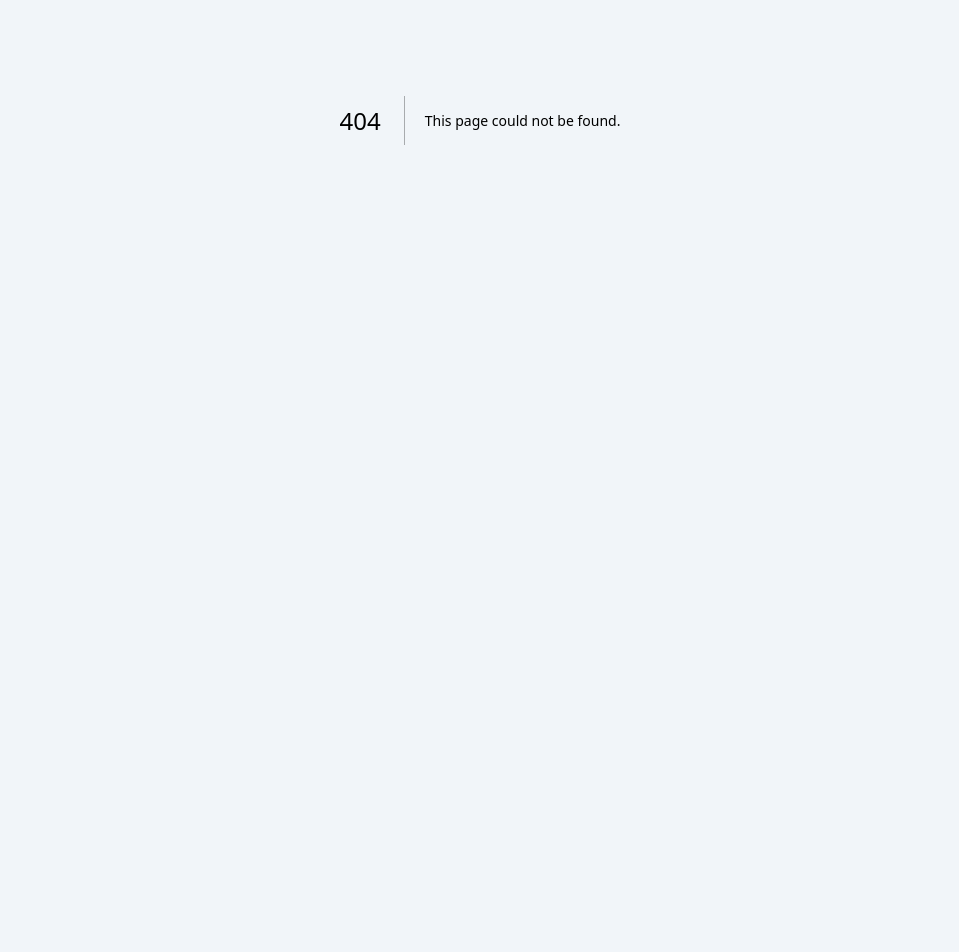
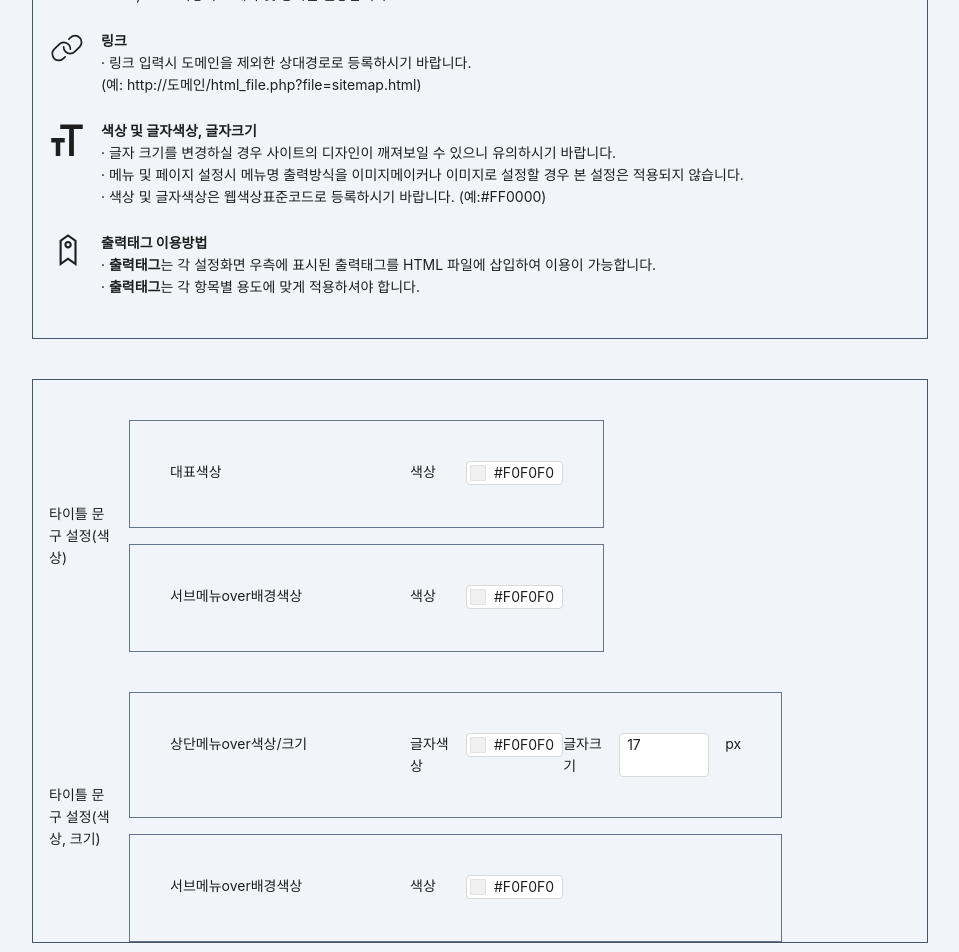
Before and after one commit to rladudgh321/work, a Next.js app in the folder front/: page /admin/design-setting/pc/up_banner in a window 1280 px wide. Before the commit this address had no page. Shown: the part 280-1232 px from the top of the page, without its empty margins (160-1119 px from the left). Before the commit the page ends 800 px from the top, so only its background shows below. Built offline with nearby package versions, Linux system fonts and the light colour scheme.

Commit message:
디자인 하다 말음

```diff
--- /dev/null
+++ b/front/src/app/admin/design-setting/pc/up_banner/page.tsx
@@ -0,0 +1,139 @@
+"use client"
+
+import { Button, Form, InputNumber, Upload } from "antd";
+import { useForm } from 'react-hook-form';
+import { toast } from 'react-toastify';
+import { SlPicture } from "react-icons/sl";
+import { PiLinkLight } from "react-icons/pi";
+import { ImFontSize } from "react-icons/im";
+import { TfiTag } from "react-icons/tfi";
+import ColorPick from "@/components/Color_picker";
+import UploadComponent from "@/components/Upload";
+
+interface Inputs {
+  about_select_box?: boolean;
+  abuout_displayName?: string;
+  about_text?: string;
+}
+
+export default function MainBody() {
+  // eslint-disable-next-line react-hooks/rules-of-hooks
+  const { register, handleSubmit, watch, formState: { errors } } = useForm<Inputs>();
+  const InputNumberOnChange = (value: number) => {
+    console.log('changed', value);
+  };
+  return (
+    <Form onFinish={handleSubmit(async(data: any) => {
+      try {
+        console.log({ data });
+        toast.success('생성 성공')
+      } catch (err) {
+        console.error(err);
+        toast.error('데이터 저장 오류입니다. 다시 시도해주세요')
+      }
+    })}>
+      <div className="md:max-w-4xl mx-auto mt-10">
+        <fieldset className="border-slate-600 border-[1px] p-4" >
+          <legend className="text-center p-2">메인페이지 본문 영역 디자인</legend>
+          <div>
+            <ul>
+              <li className="flex gap-x-4 mb-6">
+                  <SlPicture className="text-4xl" />
+                <div>
+                  <div className="font-bold">이미지 등록시</div>
+                  <p>
+                  · 기본 등록된 이미지의 권장 이미지 사이즈로 등록하셔야 디자인 깨짐없이 이용이 가능합니다.<br />
+                  · 이미지 교체 외에 디자인을 수정 및 추가하고자 하실 경우 HTML 파일을 직접 수정하셔야 합니다.<br />
+                  · 모바일 이미지는 기존 이미지에서 2배 이상 큰 사이즈의 이미지로 등록하시길 권장합니다. <br />
+                  · JPG, PNG 확장자로 제작 및 등록을 권장합니다.
+                  </p>
+                </div>
+              </li>
+              <li className="flex gap-x-4 mb-6">
+                  <PiLinkLight className="text-4xl" />
+                <div>
+                  <div className="font-bold">링크</div>
+                  <p>
+                  · 링크 입력시 도메인을 제외한 상대경로로 등록하시기 바랍니다.<br />
+                    (예: http://도메인/html_file.php?file=sitemap.html)
+                  </p>
+                </div>
+              </li>
+              <li className="flex gap-x-4 mb-6">
+                  <ImFontSize className="text-4xl" />
+                <div>
+                  <div className="font-bold">색상 및 글자색상, 글자크기</div>
+                  <p>
+                  · 글자 크기를 변경하실 경우 사이트의 디자인이 깨져보일 수 있으니 유의하시기 바랍니다.<br />
+                  · 메뉴 및 페이지 설정시 메뉴명 출력방식을 이미지메이커나 이미지로 설정할 경우
+                  본 설정은 적용되지 않습니다. <br />
+                  · 색상 및 글자색상은 웹색상표준코드로 등록하시기 바랍니다. (예:#FF0000)<br />
+                  </p>
+                </div>
+              </li>
+              <li className="flex gap-x-4 mb-6">
+                  <TfiTag className="text-4xl" />
+                <div>
+                  <div className="font-bold">출력태그 이용방법</div>
+                  <p>
+                  · <span className="font-bold">출력태그</span>는 각 설정화면 우측에 표시된 출력태그를 HTML 파일에 삽입하여 이용이 가능합니다.<br />
+                  · <span className="font-bold">출력태그</span>는 각 항목별 용도에 맞게 적용하셔야 합니다.
+                  </p>
+                </div>
+              </li>
+            </ul>
+          </div>
+        </fieldset>
+        <div>
+          <div className="border border-slate-600 mt-10">
+            <div className="flex mt-10 w-48">
+              <div className="w-24 flex-shrink-0 my-auto p-4">타이틀 문구 설정(색상)</div>
+              <div>
+                <div className="flex p-10 border border-slate-500 mb-4">
+                  <div className="w-60 ">대표색상</div>
+                  <div className="flex gap-4 ">
+                    <div className="w-10">색상</div>
+                    <ColorPick size="small" defaultValue="#f0f0f0" />
+                  </div>
+                </div>
+                <div className="flex p-10 border border-slate-500">
+                  <div className="w-60 ">서브메뉴over배경색상</div>
+                  <div className="flex gap-4 ">
+                    <div className="w-10">색상</div>
+                    <ColorPick size="small" defaultValue="#f0f0f0" />
+                  </div>
+                </div>
+              </div>
+            </div>
+            <div className="flex mt-10 w-48"> {/* 복사구간 */}
+              <div className="w-24 flex-shrink-0 my-auto p-4">타이틀 문구 설정(색상, 크기)</div>
+              <div>
+                <div className="flex p-10 border border-slate-500 mb-4">
+                  <div className="w-60 ">상단메뉴over색상/크기</div>
+                  <div className="flex gap-4 ">
+                    <div className="w-10">글자색상</div>
+                    <ColorPick size="small" defaultValue="#f0f0f0" />
+                  </div>
+                  <div className="flex gap-4 ">
+                    <div className="w-10">글자크기</div>
+                    <InputNumber min={10} max={50} defaultValue={17} size="small" onChange={InputNumberOnChange} />
+                    {'px'}
+                  </div>
+                </div>
+                <div className="flex p-10 border border-slate-500">
+                  <div className="w-60 ">서브메뉴over배경색상</div>
+                  <div className="flex gap-4 ">
+                    <div className="w-10">색상</div>
+                    <ColorPick size="small" defaultValue="#f0f0f0" />
+                  </div>
+                </div>
+              </div>
+            </div>
+
+          </div>
+          <div className="flex justify-center"><Button className="btn mt-5" htmlType="submit">저장하기</Button></div>
+        </div>
+      </div>
+    </Form>
+  );
+}
--- a/front/src/app/components/Navbar.tsx
+++ b/front/src/app/components/Navbar.tsx
@@ -85,7 +85,7 @@ const items: MenuProps['items']= [
             key: 'design_PC_1',
           },
           {
-            label: '상단 설정',
+            label: <Link href={'/admin/design-setting/pc/up_banner'}>상단 설정</Link>,
             key: 'design_PC_2',
           },
           {
```
